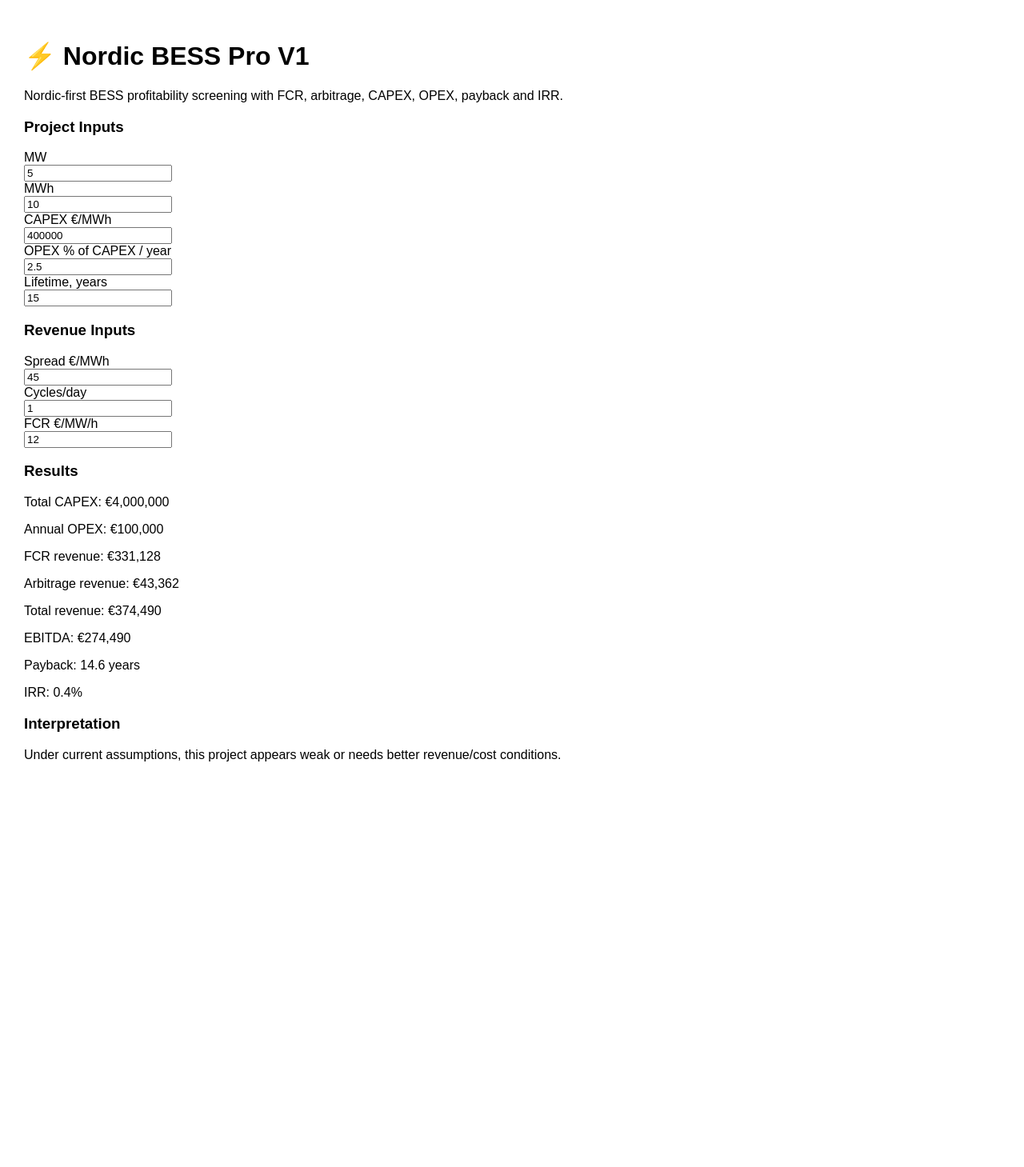
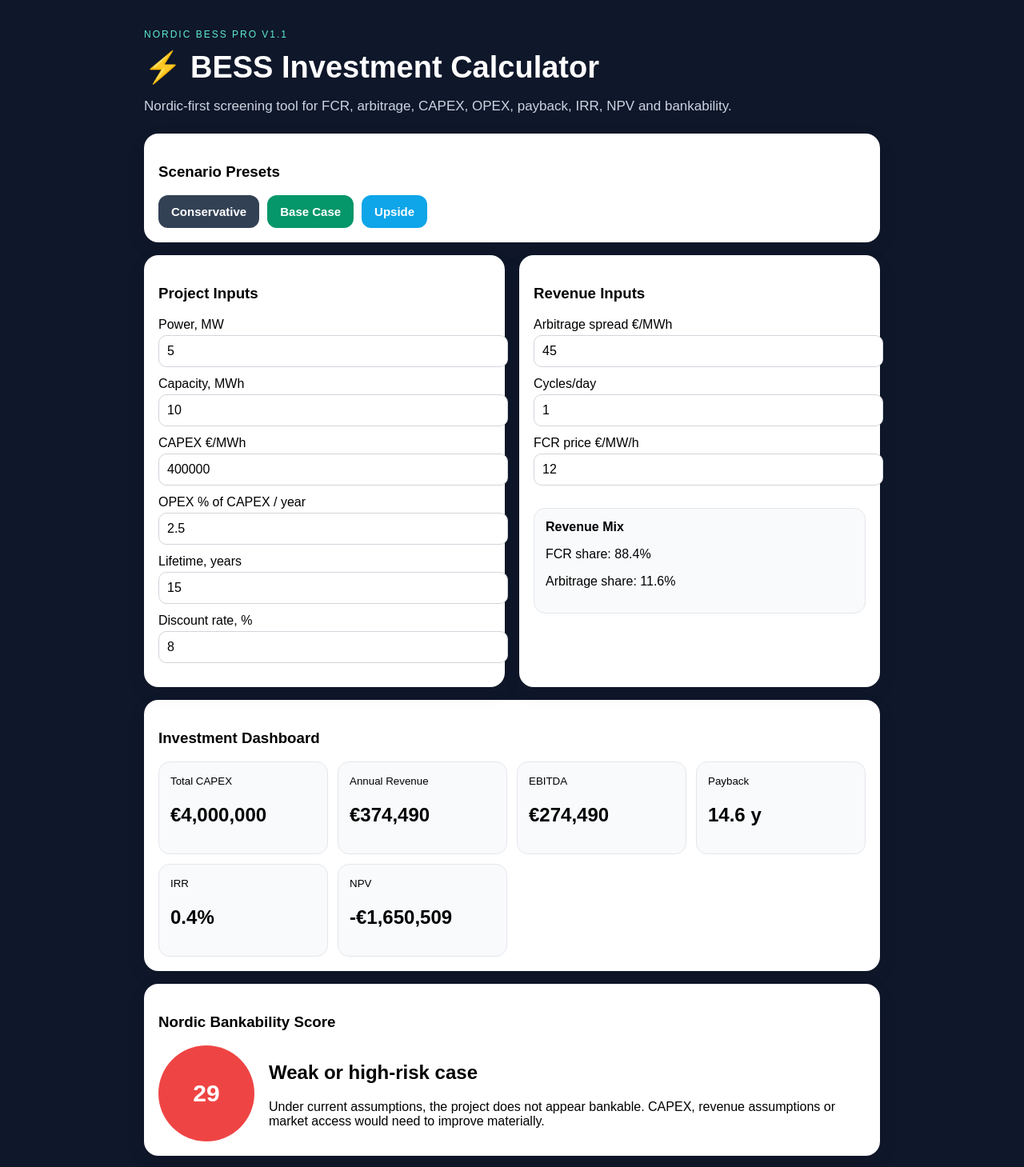
Before and after one commit to Jocke75-hub/nordic-bess-pro, a Next.js app: page / in a window 1280 px wide. Shown: the top 1459 px of the page at 80% size. Before the commit the page ends 999 px from the top, so only its background shows below. Built offline with nearby package versions, Linux system fonts and the light colour scheme.

Commit message:
Update page.js

```diff
--- a/app/page.js
+++ b/app/page.js
@@ -11,6 +11,7 @@ export default function Home() {
   const [capexPerMWh, setCapexPerMWh] = useState(400000);
   const [opexPercent, setOpexPercent] = useState(2.5);
   const [lifetime, setLifetime] = useState(15);
+  const [discountRate, setDiscountRate] = useState(8);
 
   const efficiency = 0.88;
   const reserveShare = 0.7;
@@ -27,6 +28,17 @@ export default function Home() {
   const revenue = fcrRevenue + arbitrageRevenue;
   const ebitda = revenue - opex;
   const payback = ebitda > 0 ? capex / ebitda : 0;
+
+  function calculateNPV(initialInvestment, annualCashflow, years, ratePercent) {
+    const rate = ratePercent / 100;
+    let npv = -initialInvestment;
+
+    for (let y = 1; y <= years; y++) {
+      npv += annualCashflow / Math.pow(1 + rate, y);
+    }
+
+    return npv;
+  }
 
   function calculateIRR(initialInvestment, annualCashflow, years) {
     let low = -0.99;
@@ -47,7 +59,69 @@ export default function Home() {
     return ((low + high) / 2) * 100;
   }
 
+  const npv = ebitda > 0 ? calculateNPV(capex, ebitda, lifetime, discountRate) : -capex;
   const irr = ebitda > 0 ? calculateIRR(capex, ebitda, lifetime) : 0;
+
+  const fcrShare = revenue > 0 ? fcrRevenue / revenue : 0;
+  const arbitrageShareResult = revenue > 0 ? arbitrageRevenue / revenue : 0;
+
+  function calculateScore() {
+    let score = 0;
+
+    if (irr >= 18) score += 35;
+    else if (irr >= 14) score += 28;
+    else if (irr >= 10) score += 20;
+    else if (irr >= 6) score += 10;
+    else score += 3;
+
+    if (payback > 0 && payback <= 5) score += 25;
+    else if (payback <= 7) score += 18;
+    else if (payback <= 10) score += 10;
+    else score += 3;
+
+    if (npv > 0) score += 20;
+    else score += 3;
+
+    if (fcrShare >= 0.5) score += 15;
+    else if (fcrShare >= 0.3) score += 10;
+    else score += 5;
+
+    if (arbitrageShareResult <= 0.4) score += 5;
+    else score += 2;
+
+    return Math.min(100, Math.round(score));
+  }
+
+  const score = calculateScore();
+
+  function applyScenario(type) {
+    if (type === "conservative") {
+      setSpread(30);
+      setFcr(8);
+      setCycles(0.7);
+      setCapexPerMWh(450000);
+      setOpexPercent(3);
+      setDiscountRate(10);
+    }
+
+    if (type === "base") {
+      setSpread(45);
+      setFcr(12);
+      setCycles(1);
+      setCapexPerMWh(400000);
+      setOpexPercent(2.5);
+      setDiscountRate(8);
+    }
+
+    if (type === "upside") {
+      setSpread(65);
+      setFcr(18);
+      setCycles(1.2);
+      setCapexPerMWh(350000);
+      setOpexPercent(2);
+      setDiscountRate(7);
+    }
+  }
 
   const formatEUR = (value) =>
     new Intl.NumberFormat("en-US", {
@@ -56,61 +130,197 @@ export default function Home() {
       maximumFractionDigits: 0,
     }).format(value);
 
+  const inputStyle = {
+    width: "100%",
+    padding: "10px",
+    borderRadius: "10px",
+    border: "1px solid #d1d5db",
+    marginTop: "4px",
+    marginBottom: "12px",
+    fontSize: "16px",
+  };
+
+  const cardStyle = {
+    background: "white",
+    padding: "18px",
+    borderRadius: "18px",
+    boxShadow: "0 8px 25px rgba(0,0,0,0.08)",
+    marginBottom: "16px",
+  };
+
+  const metricStyle = {
+    background: "#f8fafc",
+    padding: "14px",
+    borderRadius: "14px",
+    border: "1px solid #e5e7eb",
+  };
+
   return (
-    <div style={{ padding: 30, fontFamily: "Arial", maxWidth: 760 }}>
-      <h1>⚡ Nordic BESS Pro V1</h1>
-      <p>
-        Nordic-first BESS profitability screening with FCR, arbitrage, CAPEX,
-        OPEX, payback and IRR.
-      </p>
+    <div style={{ minHeight: "100vh", background: "#0f172a", padding: "24px", fontFamily: "Arial" }}>
+      <div style={{ maxWidth: 920, margin: "0 auto" }}>
+        <div style={{ color: "white", marginBottom: "24px" }}>
+          <p style={{ color: "#5eead4", letterSpacing: "2px", fontSize: "12px" }}>
+            NORDIC BESS PRO V1.1
+          </p>
+          <h1 style={{ fontSize: "38px", margin: "0 0 8px" }}>
+            ⚡ BESS Investment Calculator
+          </h1>
+          <p style={{ color: "#cbd5e1", fontSize: "17px" }}>
+            Nordic-first screening tool for FCR, arbitrage, CAPEX, OPEX, payback, IRR, NPV and bankability.
+          </p>
+        </div>
 
-      <h3>Project Inputs</h3>
+        <div style={cardStyle}>
+          <h3>Scenario Presets</h3>
+          <div style={{ display: "flex", gap: "10px", flexWrap: "wrap" }}>
+            <button onClick={() => applyScenario("conservative")} style={buttonStyle("#334155")}>
+              Conservative
+            </button>
+            <button onClick={() => applyScenario("base")} style={buttonStyle("#059669")}>
+              Base Case
+            </button>
+            <button onClick={() => applyScenario("upside")} style={buttonStyle("#0ea5e9")}>
+              Upside
+            </button>
+          </div>
+        </div>
 
-      <label>MW</label><br />
-      <input value={mw} onChange={(e) => setMw(Number(e.target.value))} /><br />
+        <div style={{ display: "grid", gridTemplateColumns: "repeat(auto-fit, minmax(280px, 1fr))", gap: "18px" }}>
+          <div style={cardStyle}>
+            <h3>Project Inputs</h3>
 
-      <label>MWh</label><br />
-      <input value={mwh} onChange={(e) => setMwh(Number(e.target.value))} /><br />
+            <label>Power, MW</label>
+            <input style={inputStyle} value={mw} onChange={(e) => setMw(Number(e.target.value))} />
 
-      <label>CAPEX €/MWh</label><br />
-      <input value={capexPerMWh} onChange={(e) => setCapexPerMWh(Number(e.target.value))} /><br />
+            <label>Capacity, MWh</label>
+            <input style={inputStyle} value={mwh} onChange={(e) => setMwh(Number(e.target.value))} />
 
-      <label>OPEX % of CAPEX / year</label><br />
-      <input value={opexPercent} onChange={(e) => setOpexPercent(Number(e.target.value))} /><br />
+            <label>CAPEX €/MWh</label>
+            <input style={inputStyle} value={capexPerMWh} onChange={(e) => setCapexPerMWh(Number(e.target.value))} />
 
-      <label>Lifetime, years</label><br />
-      <input value={lifetime} onChange={(e) => setLifetime(Number(e.target.value))} /><br />
+            <label>OPEX % of CAPEX / year</label>
+            <input style={inputStyle} value={opexPercent} onChange={(e) => setOpexPercent(Number(e.target.value))} />
 
-      <h3>Revenue Inputs</h3>
+            <label>Lifetime, years</label>
+            <input style={inputStyle} value={lifetime} onChange={(e) => setLifetime(Number(e.target.value))} />
 
-      <label>Spread €/MWh</label><br />
-      <input value={spread} onChange={(e) => setSpread(Number(e.target.value))} /><br />
+            <label>Discount rate, %</label>
+            <input style={inputStyle} value={discountRate} onChange={(e) => setDiscountRate(Number(e.target.value))} />
+          </div>
 
-      <label>Cycles/day</label><br />
-      <input value={cycles} onChange={(e) => setCycles(Number(e.target.value))} /><br />
+          <div style={cardStyle}>
+            <h3>Revenue Inputs</h3>
 
-      <label>FCR €/MW/h</label><br />
-      <input value={fcr} onChange={(e) => setFcr(Number(e.target.value))} /><br />
+            <label>Arbitrage spread €/MWh</label>
+            <input style={inputStyle} value={spread} onChange={(e) => setSpread(Number(e.target.value))} />
 
-      <h3>Results</h3>
+            <label>Cycles/day</label>
+            <input style={inputStyle} value={cycles} onChange={(e) => setCycles(Number(e.target.value))} />
 
-      <p>Total CAPEX: {formatEUR(capex)}</p>
-      <p>Annual OPEX: {formatEUR(opex)}</p>
-      <p>FCR revenue: {formatEUR(fcrRevenue)}</p>
-      <p>Arbitrage revenue: {formatEUR(arbitrageRevenue)}</p>
-      <p>Total revenue: {formatEUR(revenue)}</p>
-      <p>EBITDA: {formatEUR(ebitda)}</p>
-      <p>Payback: {payback.toFixed(1)} years</p>
-      <p>IRR: {irr.toFixed(1)}%</p>
+            <label>FCR price €/MW/h</label>
+            <input style={inputStyle} value={fcr} onChange={(e) => setFcr(Number(e.target.value))} />
 
-      <h3>Interpretation</h3>
-      <p>
-        {irr > 15 && payback < 7
-          ? "This project shows a strong early-stage financial profile under the current assumptions."
-          : irr > 8
-          ? "This project may be interesting, but assumptions should be validated before investment decisions."
-          : "Under current assumptions, this project appears weak or needs better revenue/cost conditions."}
-      </p>
+            <div style={{ ...metricStyle, marginTop: "16px" }}>
+              <strong>Revenue Mix</strong>
+              <p>FCR share: {(fcrShare * 100).toFixed(1)}%</p>
+              <p>Arbitrage share: {(arbitrageShareResult * 100).toFixed(1)}%</p>
+            </div>
+          </div>
+        </div>
+
+        <div style={cardStyle}>
+          <h3>Investment Dashboard</h3>
+
+          <div style={{ display: "grid", gridTemplateColumns: "repeat(auto-fit, minmax(180px, 1fr))", gap: "12px" }}>
+            <div style={metricStyle}>
+              <small>Total CAPEX</small>
+              <h2>{formatEUR(capex)}</h2>
+            </div>
+
+            <div style={metricStyle}>
+              <small>Annual Revenue</small>
+              <h2>{formatEUR(revenue)}</h2>
+            </div>
+
+            <div style={metricStyle}>
+              <small>EBITDA</small>
+              <h2>{formatEUR(ebitda)}</h2>
+            </div>
+
+            <div style={metricStyle}>
+              <small>Payback</small>
+              <h2>{payback.toFixed(1)} y</h2>
+            </div>
+
+            <div style={metricStyle}>
+              <small>IRR</small>
+              <h2>{irr.toFixed(1)}%</h2>
+            </div>
+
+            <div style={metricStyle}>
+              <small>NPV</small>
+              <h2>{formatEUR(npv)}</h2>
+            </div>
+          </div>
+        </div>
+
+        <div style={cardStyle}>
+          <h3>Nordic Bankability Score</h3>
+          <div style={{ display: "flex", alignItems: "center", gap: "18px", flexWrap: "wrap" }}>
+            <div style={{
+              width: "120px",
+              height: "120px",
+              borderRadius: "50%",
+              background: score >= 75 ? "#10b981" : score >= 55 ? "#f59e0b" : "#ef4444",
+              color: "white",
+              display: "flex",
+              alignItems: "center",
+              justifyContent: "center",
+              fontSize: "30px",
+              fontWeight: "bold"
+            }}>
+              {score}
+            </div>
+
+            <div style={{ flex: 1, minWidth: "260px" }}>
+              <h2>
+                {score >= 75
+                  ? "Strong early-stage case"
+                  : score >= 55
+                  ? "Promising but needs validation"
+                  : "Weak or high-risk case"}
+              </h2>
+              <p>
+                {score >= 75
+                  ? "The case shows strong profitability indicators with a positive NPV, attractive IRR and reasonable payback. Assumptions should still be validated against actual market access, grid connection and supplier quotations."
+                  : score >= 55
+                  ? "The case may be interesting, but the outcome is sensitive to FCR price, arbitrage spread, CAPEX and availability. Further due diligence is recommended before investment decisions."
+                  : "Under current assumptions, the project does not appear bankable. CAPEX, revenue assumptions or market access would need to improve materially."}
+              </p>
+            </div>
+          </div>
+        </div>
+
+        <div style={cardStyle}>
+          <h3>Revenue Breakdown</h3>
+          <p>FCR revenue: <strong>{formatEUR(fcrRevenue)}</strong></p>
+          <p>Arbitrage revenue: <strong>{formatEUR(arbitrageRevenue)}</strong></p>
+          <p>Annual OPEX: <strong>{formatEUR(opex)}</strong></p>
+        </div>
+      </div>
     </div>
   );
 }
+
+function buttonStyle(color) {
+  return {
+    background: color,
+    color: "white",
+    border: "none",
+    borderRadius: "12px",
+    padding: "12px 16px",
+    cursor: "pointer",
+    fontSize: "15px",
+    fontWeight: "bold",
+  };
+}
```
